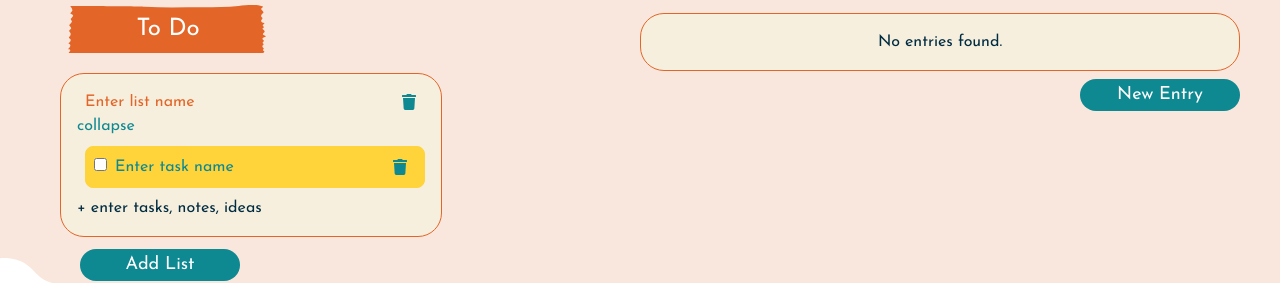
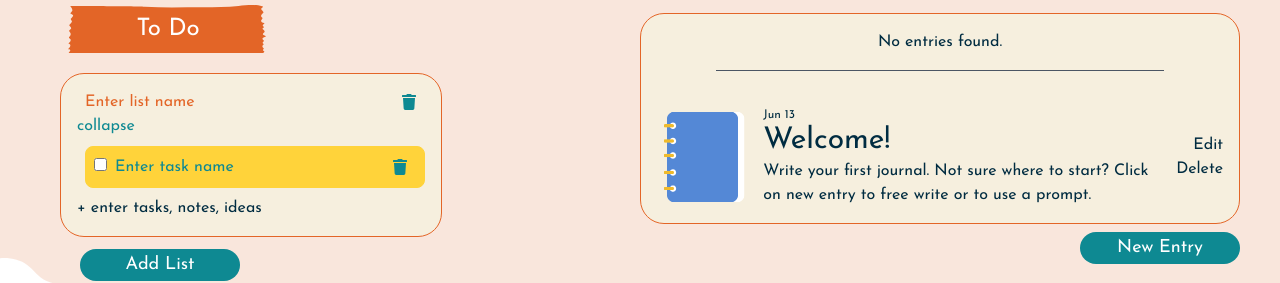
Before and after one commit to cherryontech/comet-cruisers-spring2024, a React (Create React App) app: page / in a window 1280 px wide. Shown: the part 194-477 px from the top of the page. Built offline with nearby package versions, Linux system fonts and the light colour scheme.

Commit message:
DefaultJournalEntry

```diff
--- a/src/js/displayEntries.js
+++ b/src/js/displayEntries.js
@@ -13,6 +13,8 @@ const DisplayJournal = () => {
   const [journalEntry, setJournalEntry] = useState(initialState);
   const [displayPage, setDisplayPage] = useState(0);
   const [searchTerm, setSearchTerm] = useState('');
+  let curDate = Date(Date.now()).split(' ');
+  let timestamp = curDate[1] + ' ' + curDate[2];
   const entriesPerPage = 3;
 
   useEffect(() => {
@@ -66,7 +68,27 @@ const DisplayJournal = () => {
       </div>
       <div className="tutorial-journal card">
         {displayEntries == null || displayEntries.length < 1 ? (
-          <div className="text-center p-4">No entries found.</div>
+          <>
+            <div className="text-center p-4">No entries found.</div>
+            <hr className="border-gray-600 w-3/4 m-auto" />
+            <div className="flex flex-row items-center justify-center space-x-3 w-full p-4 m-auto mt-5">
+              <img src={blue_book} alt="Journal Icon" className="w-1/6 h-1/6 float-left" />
+              <div className="grow min-w-0 text-ellipsis">
+                <p className="text-xs">{timestamp}</p>
+                <h1 className="font-normal text-3xl truncate">Welcome!</h1>
+                <div className="content-text">
+                  <p className="content-text">
+                    Write your first journal. Not sure where to start? Click on new entry to free
+                    write or to use a prompt.
+                  </p>
+                </div>
+              </div>
+              <div className="flex flex-col items-end">
+                <p className="tutorial-edit hover">Edit</p>
+                <p className="tutorial-delete hover">Delete</p>
+              </div>
+            </div>
+          </>
         ) : (
           displayEntries.map((entry, index) => (
             <React.Fragment key={entry.journal_id}>
--- a/src/styles/main.css
+++ b/src/styles/main.css
@@ -597,10 +597,7 @@ body{
   --tw-text-opacity: 1;
   color: rgb(14 137 146 / var(--tw-text-opacity));
 }
-.switch-btn:hover{
-  height: 2.3rem;
-  tranform:scale(1.2);
-  width: 2.5rem;
+.switch-btn{
   --tw-text-opacity: 1;
   color: rgb(0 44 65 / var(--tw-text-opacity));
 }
@@ -870,11 +867,11 @@ body{
 .min-w-0{
   min-width: 0px;
 }
+.min-w-\[150px\]{
+  min-width: 150px;
+}
 .min-w-\[215px\]{
   min-width: 215px;
-}
-.min-w-\[255px\]{
-  min-width: 255px;
 }
 .max-w-\[200px\]{
   max-width: 200px;
```
